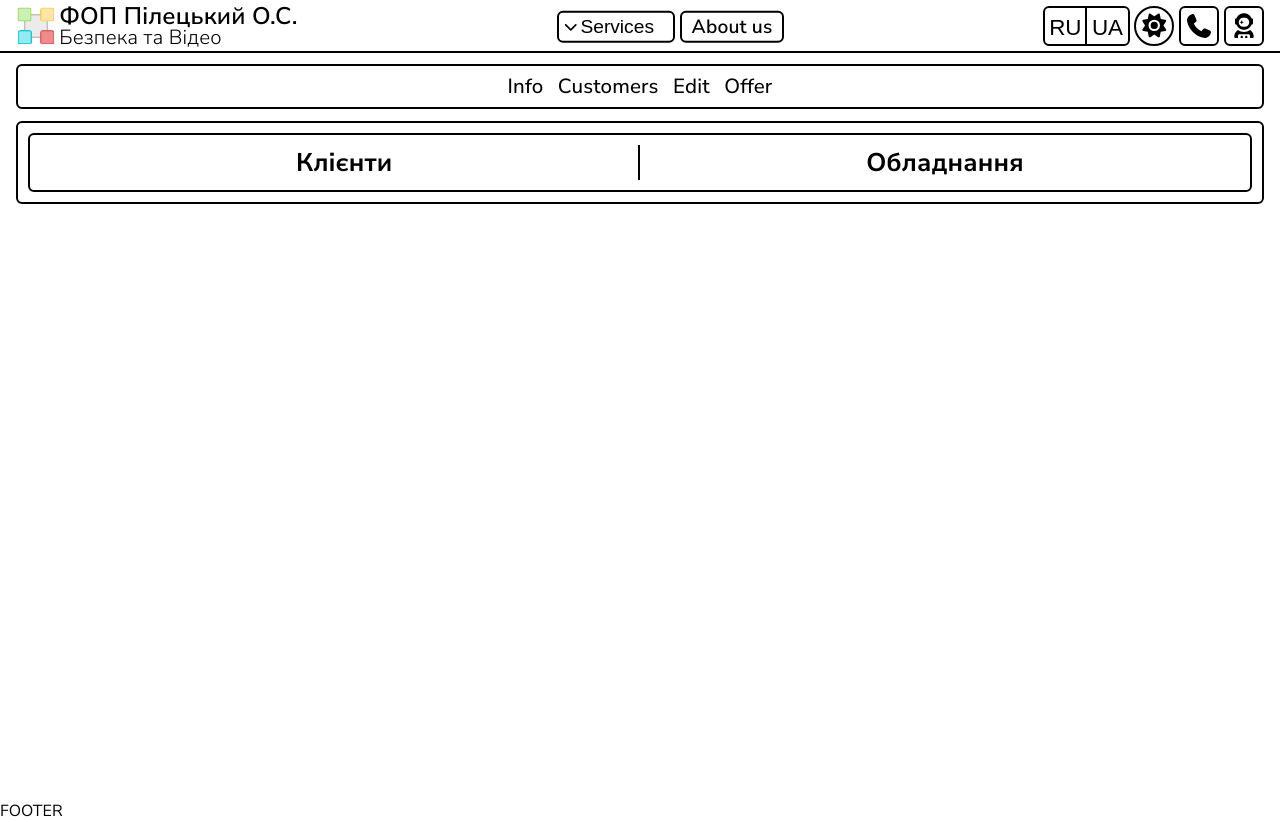
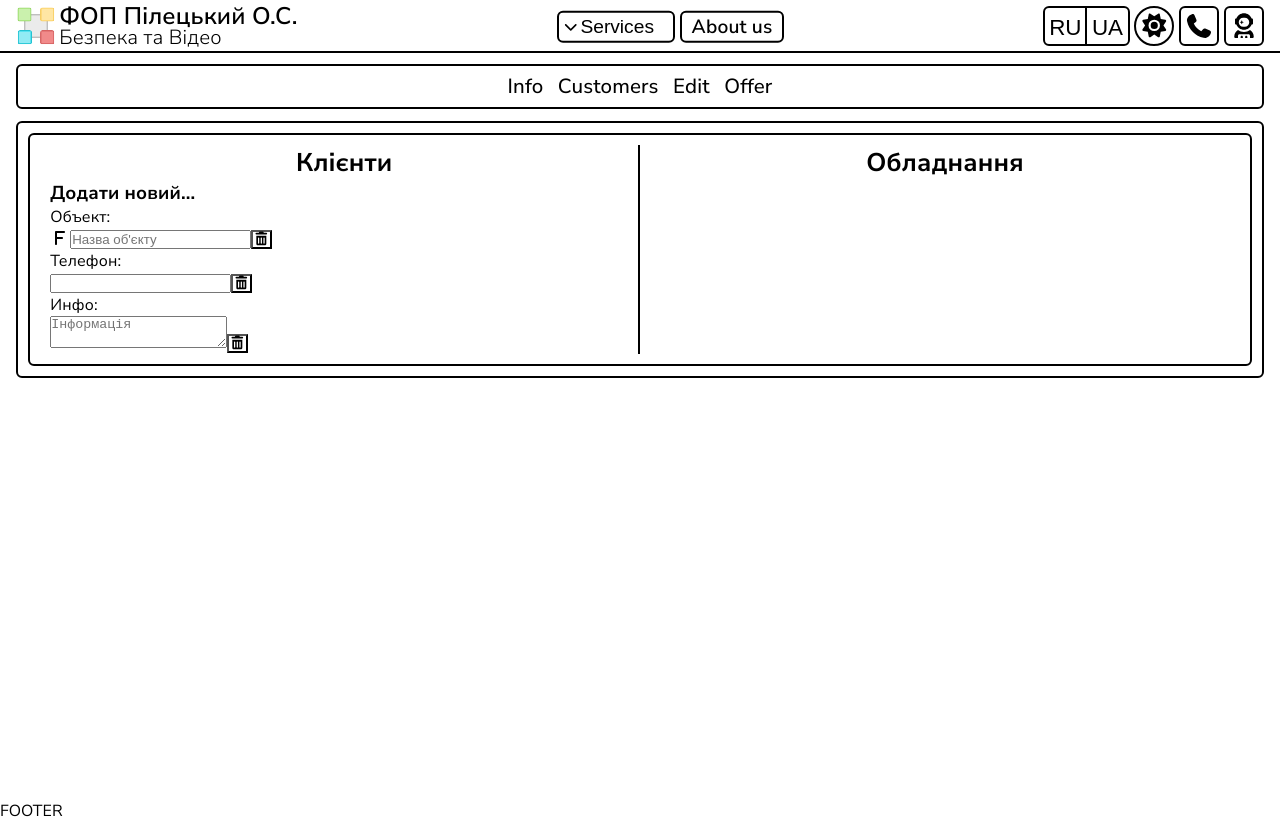
Before and after one commit to Vaygr99/AlarmVideoASP, a React (Vite) app in the folder client/: page /admin/edit in a window 1280 px wide. Built offline with nearby package versions, Linux system fonts and the light colour scheme.

Commit message:
feat(admin): add inputs (new client) in client area

```diff
--- a/client/src/components/pages/admin/edit/Edit.jsx
+++ b/client/src/components/pages/admin/edit/Edit.jsx
@@ -1,3 +1,8 @@
+
+import { faTrashCan, faF } from "@fortawesome/free-solid-svg-icons";
+
+import NewClient from "./clients/NewClient.jsx";
+
 import styles from "./Edit.module.css";
 
 // Page for working with clients and devices
@@ -6,9 +11,8 @@ function Edit() {
     <div id="edit" className={styles.container}>
       {/* Clients area */}
       <div className={styles.clients}>
-        <div>
-          <h2>Клiєнти</h2>
-        </div>
+        <h2>Клiєнти</h2>
+        <NewClient icons={{faTrashCan, faF}} />
       </div>
 
       {/* Devices area */}
--- /dev/null
+++ b/client/src/components/pages/admin/edit/clients/NewClient.jsx
@@ -0,0 +1,48 @@
+import { FontAwesomeIcon } from "@fortawesome/react-fontawesome";
+
+// Add new client on edit page
+function NewClient({ icons }) {
+  return (
+    <>
+      {/* Add new client */}
+      <div>
+        <h3>Додати новий...</h3>
+        {/* Client territory */}
+        <div>
+          <span>Объект:</span>
+          <div>
+            <span>
+              <FontAwesomeIcon icon={icons.faF} />
+            </span>
+            <input placeholder="Назва об'єкту" />
+            <button>
+              <FontAwesomeIcon icon={icons.faTrashCan} />
+            </button>
+          </div>
+        </div>
+        {/* Client phone */}
+        <div>
+          <span>Телефон:</span>
+          <div>
+            <input />
+            <button>
+              <FontAwesomeIcon icon={icons.faTrashCan} />
+            </button>
+          </div>
+        </div>
+        {/* Useful info */}
+        <div>
+          <span>Инфо:</span>
+          <div>
+            <textarea placeholder="Iнформацiя"></textarea>
+            <button>
+              <FontAwesomeIcon icon={icons.faTrashCan} />
+            </button>
+          </div>
+        </div>
+      </div>
+    </>
+  );
+}
+
+export default NewClient;
```
